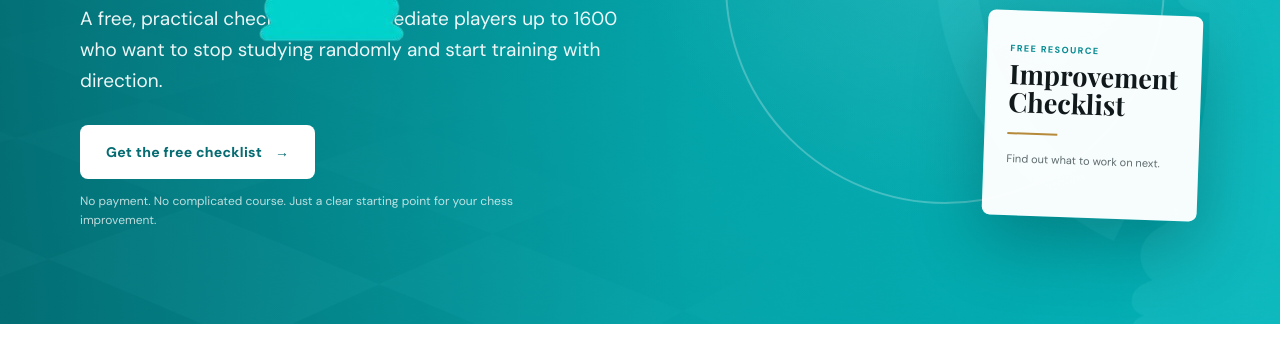
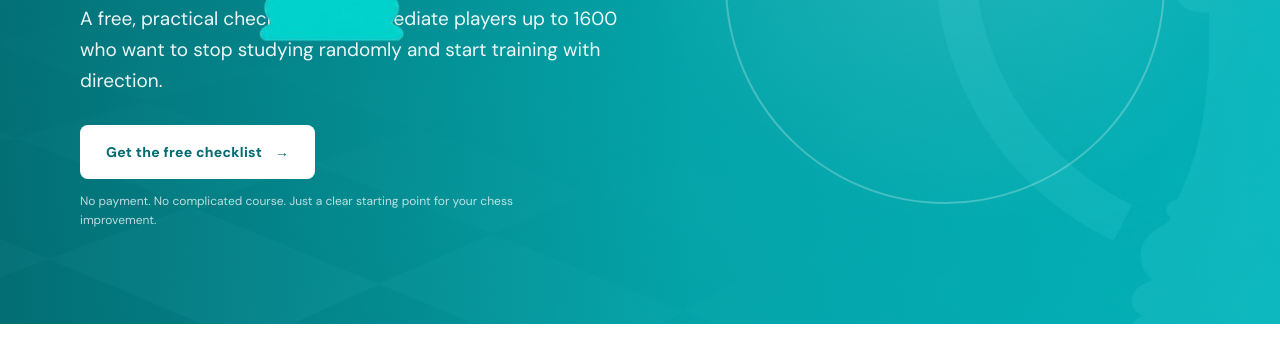
Before and after one commit to chesscompass/Improvement-ChecklistV2, a plain HTML site: page index.html in a window 1280 px wide. Shown: the part 436-800 px from the top of the page. Drawn offline with nearby package versions, Linux system fonts and the light colour scheme.

Commit message:
Update index.html

```diff
--- a/index.html
+++ b/index.html
@@ -3,7 +3,7 @@
 <head>
 <meta charset="utf-8">
 <meta name="viewport" content="width=device-width,initial-scale=1">
-<!-- <meta name="description" content="Get the free Chess Compass Improvement Checklist. Find out what to work on next instead of randomly studying chess."> -->
+<meta name="description" content="Get the free Chess Compass Improvement Checklist. Find out what to work on next instead of randomly studying chess.">
 <title>Chess Compass | Stop Guessing What to Study</title>
 <link rel="preconnect" href="https://fonts.googleapis.com">
 <link rel="preconnect" href="https://fonts.gstatic.com" crossorigin>
@@ -28,7 +28,7 @@
 <div class="hero-visual" aria-hidden="true">
 <div class="compass-ring"></div>
 <img src="assets/Chess-Compass-King-Logo-transparent.png" class="hero-logo" alt="">
-<div class="checklist-card"><span class="card-kicker">FREE RESOURCE</span><span class="card-title">Improvement<br>Checklist</span><span class="card-line"></span><span class="card-small">Find out what to work on next.</span></div>
+<!-- <div class="checklist-card"><span class="card-kicker">FREE RESOURCE</span><span class="card-title">Improvement<br>Checklist</span><span class="card-line"></span><span class="card-small">Find out what to work on next.</span></div> -->
 </div></div></section>
 
 <section class="section problem"><div class="container narrow">
```
